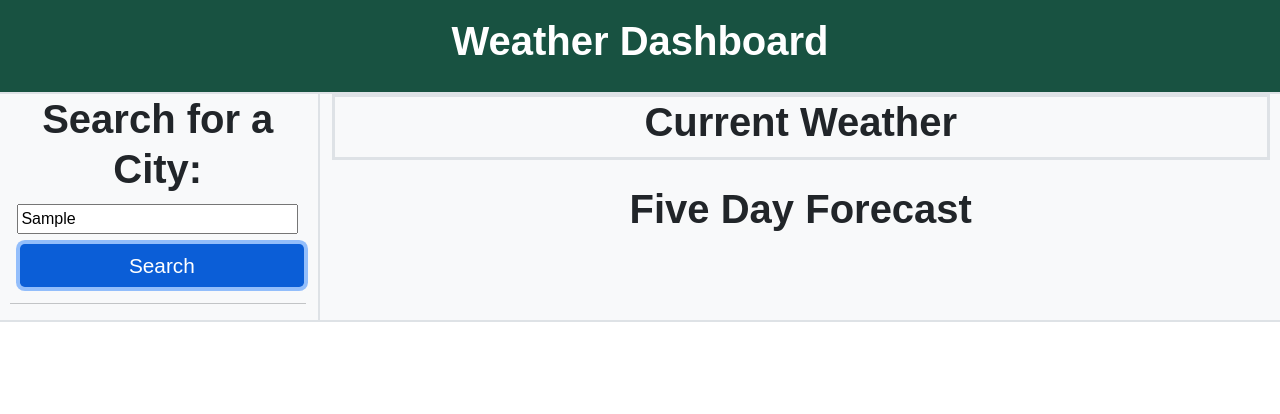
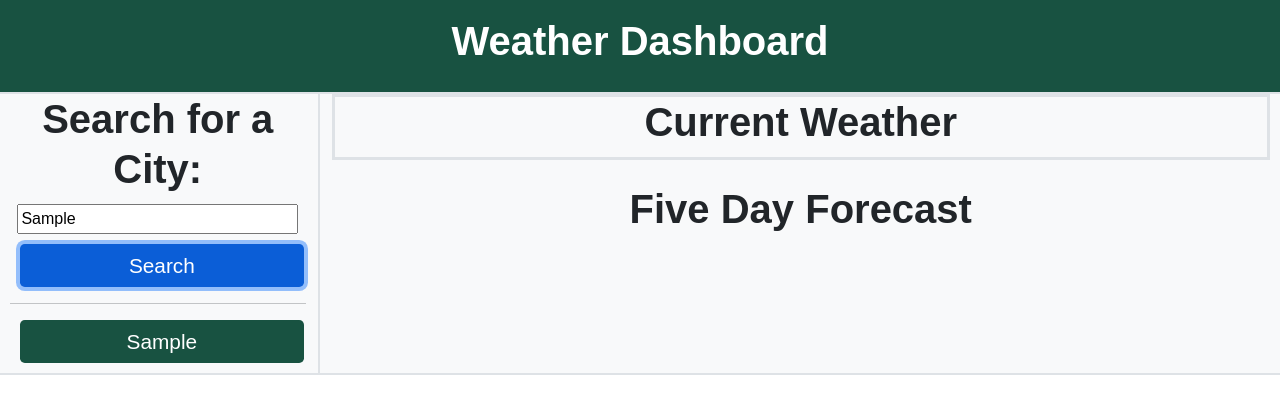
Before and after one commit to kcl20/6-Weather-Dashboard, a plain HTML site: page index.html in a window 1280 px wide. Both pictures are taken after typing "Sample" into the empty fields and a click on the button "Search". Drawn offline with nearby package versions, Linux system fonts and the light colour scheme; no server answers.

Commit message:
Added saving history of cities.
Need to clear/remove previous search's 5 day forecast.

```diff
--- a/Assets/js/script.js
+++ b/Assets/js/script.js
@@ -191,12 +191,19 @@ function load5DayForecast(data) {
 // Event listener for search button
 searchButton.addEventListener("click", function() {
     event.preventDefault();
+
     var city = searchInput.value;
-
     if (city==="") {
         alert("Please enter a city");
         return;}
     console.log("click");
     console.log("Search for " + city);
   getLatLong(city);
-});
+
+var newButton = document.createElement("button");
+var cityList = document.getElementById("cityList");
+cityList.append(newButton);
+newButton.setAttribute("class", "btn btn-primary");
+newButton.textContent = city;
+
+    });
--- a/index.html
+++ b/index.html
@@ -40,6 +40,7 @@
             <button type="submit" id="searchButton" class="btn btn-primary">Search</button>
             </form>
           <hr>
+          <div id="cityList"></div>
           </div>
 
         <div id="weatherPanel" class="col-12 col-lg-9 border bg-light border">
```
